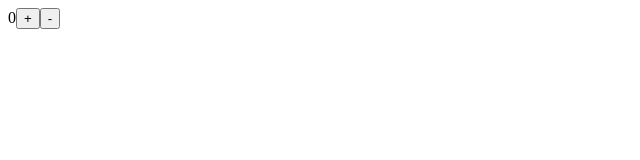
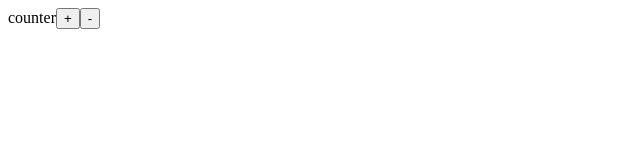
Before and after one commit to dngwoo/react-typescript-tutorial, a React (Create React App) app: page / in a window 1280 px wide. Shown: the top 160 px of the page, without its empty margins (0-640 px from the left). Built offline with nearby package versions, Linux system fonts and the light colour scheme.

Commit message:
React.FunctionComponent 사용해보기 - 일부러 에러 내보기

```diff
--- a/src/App2.tsx
+++ b/src/App2.tsx
@@ -27,7 +27,9 @@ class App extends Component<{}, IState>{ // P는 props, S는 state를 의미한
         const { counter } = this.state
         return (
             <>
-                <Number count={counter}></Number>
+                {/* count에 값을 Number.tsx에서 정해준 number가 아닌 다른 값이 넘어가면 에러 표시가 난다.
+                원래 이 에러는 실행이 되야 나오는 콘솔에서 나오는 에러인데 바로 확인 가능하다는 점에서 매우 좋다. */}
+                <Number count={'counter'}></Number>
                 <button onClick={this.add}>+</button>
                 <button onClick={this.minus}>-</button>
             </>
```
